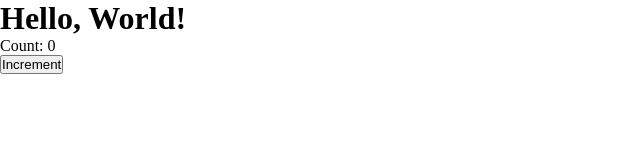
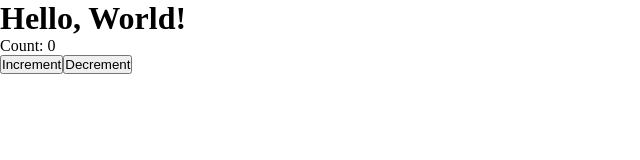
Before and after one commit to HaithamAbuDraz/react-course, a React (Vite) app: page / in a window 1280 px wide. Shown: the top 160 px of the page, without its empty margins (0-640 px from the left). Built offline with nearby package versions, Linux system fonts and the light colour scheme.

Commit message:
Add decrement button to counter

```diff
--- a/src/App.jsx
+++ b/src/App.jsx
@@ -10,6 +10,9 @@ const App = () => {
       <button type='button' onClick={() => setCount((prev) => prev + 1)}>
         Increment
       </button>
+      <button type='button' onClick={() => setCount((prev) => prev - 1)}>
+        Decrement
+      </button>
     </>
   );
 };
```
